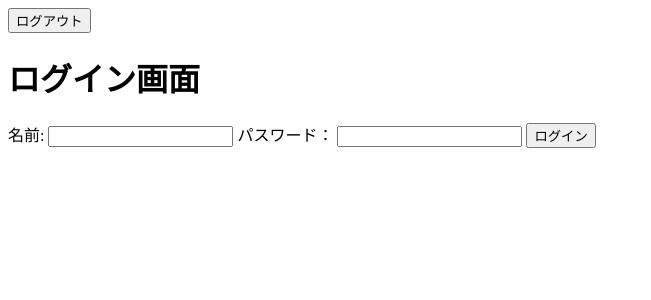
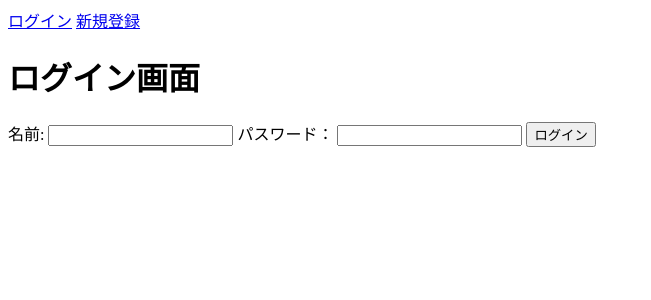
Before and after one commit to mdps-app/test2, a SvelteKit app: page /login in a window 1280 px wide. Shown: the top 300 px of the page, without its empty margins (0-651 px from the left). Built offline with nearby package versions, Linux system fonts and the light colour scheme; no server answers.

Commit message:
📁 save

```diff
--- a/src/routes/+layout.svelte
+++ b/src/routes/+layout.svelte
@@ -3,12 +3,12 @@
 </script>
 
 {#if !$page.data.user}
+	<a href="/login">ログイン</a>
+	<a href="/register">新規登録</a>
+{:else}
 	<form action="/logout?/logout" method="POST">
 		<button>ログアウト</button>
 	</form>
-{:else}
-	<a href="/login">ログイン</a>
-	<a href="/register">新規登録</a>
 {/if}
 
 <slot />
```
